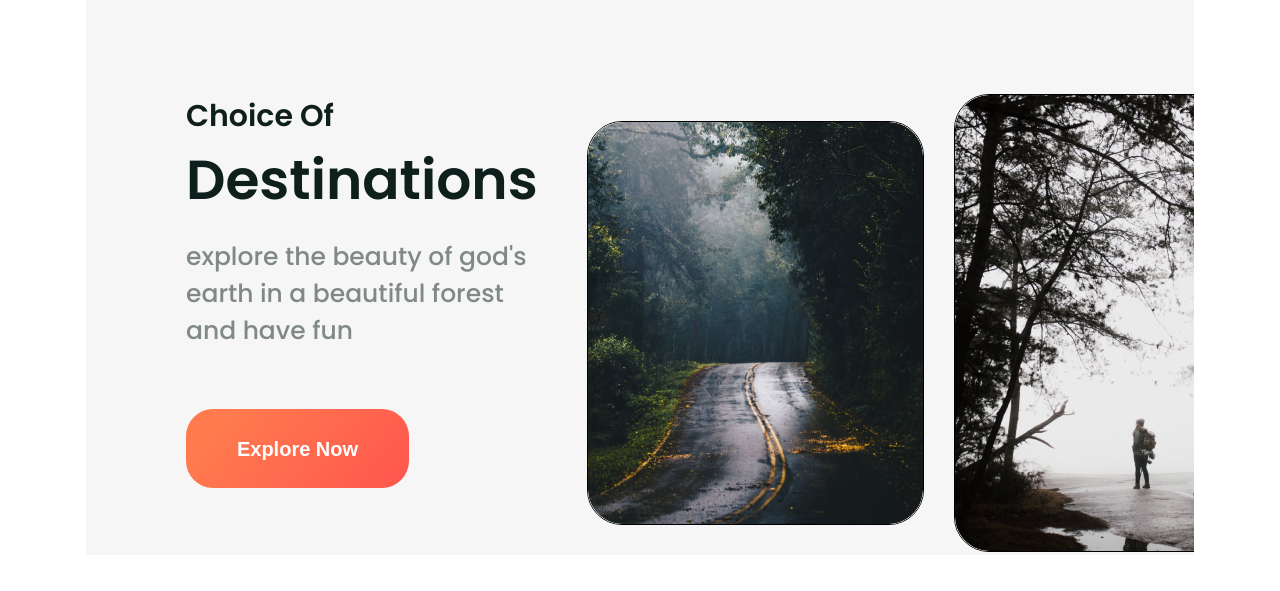
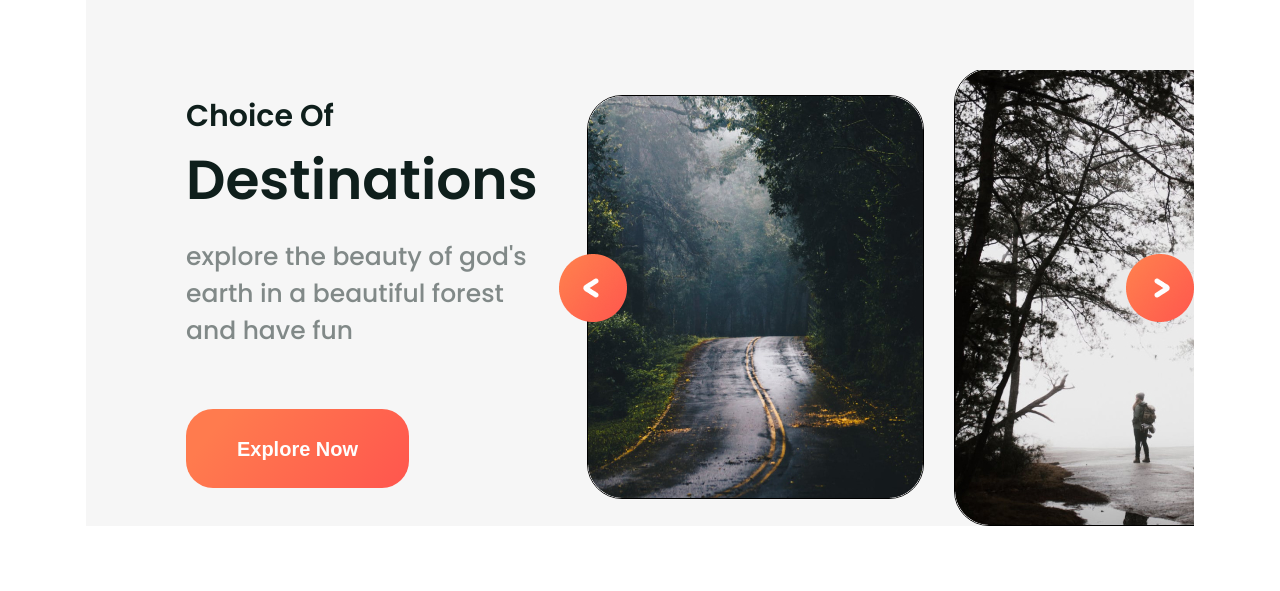
Before and after one commit to Artiom-Krishtop/GoTrieop, a plain HTML site: page index.html in a window 1280 px wide. Shown: the part 967-1558 px from the top of the page. Drawn offline with Linux system fonts and the light colour scheme.

Commit message:
change slider

```diff
--- a/index.html
+++ b/index.html
@@ -61,6 +61,8 @@
                     <button class="galerey-notice__button">Explore Now</button>
                 </div>
                 <div class="galerey-slider">
+                    <div class="arrow-nav left"></div>
+                    <div class="arrow-nav right"></div>
                     <div class="galerey-slider-items">
                         <div class="galerey-slider__item">
                             <img src="images/Rectangle 24.jpg" alt="" class="galerey-clider__item-image">
--- a/style/style.css
+++ b/style/style.css
@@ -231,14 +231,16 @@ body {
 
     /* content start */
 
+    /* content-galerey start */
+
 .content{
     background: #F6F6F6;
-    padding-top: 109px;
+    padding-top: 85px;
 }
 .content__galerey{
     margin-bottom: 172px;
     display: flex;
-    justify-content: space-around;
+    justify-content: space-between;
     flex-wrap: nowrap;
 }
 
@@ -252,6 +254,7 @@ body {
     font-weight: 600;
     color: #0F1F1C;
     width: 456px;
+    padding-top: 24px;
 }
 
 .sub-header__text{
@@ -294,20 +297,35 @@ body {
 
 .galerey-slider{
     overflow: hidden;
+    width: 883px;
+    position: relative;
 }
 
 .galerey-slider-items{
+    width: 1137px;
+    height: 456px;
     display: flex;
     align-items: center;
     margin: 0px 49px;
 }
 
-.galerey-slider-items::after{
-
+.arrow-nav{
+    width: 68px;
+    height: 68px;
 }
 
-.galerey-slider-items::before{
+.arrow-nav.left{
+    position: absolute;
+    top: 184px;
+    left: 21px;
+    background: url(../images/navigation-arrow.png) no-repeat;
+}
 
+.arrow-nav.right{
+    position: absolute;
+    top: 184px;
+    right: 0px;
+    background: url(../images/navigation-arrow-rigt.png) no-repeat;
 }
 
 .galerey-clider__item-image{
@@ -325,6 +343,6 @@ body {
     margin: 0px 30px;
 }
 
-
+    /* content-galerey end */
 
     /* content end */
```
Also changed, not shown: images/navigation-arrow-rigt.png (added), images/navigation-arrow.png (added).
